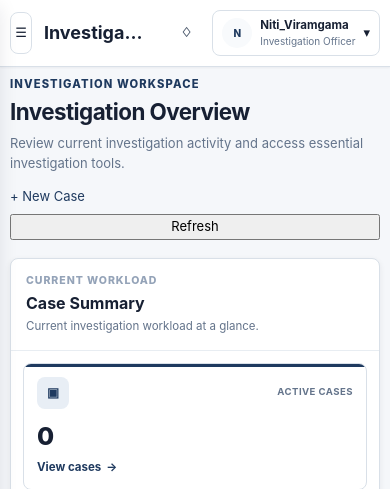
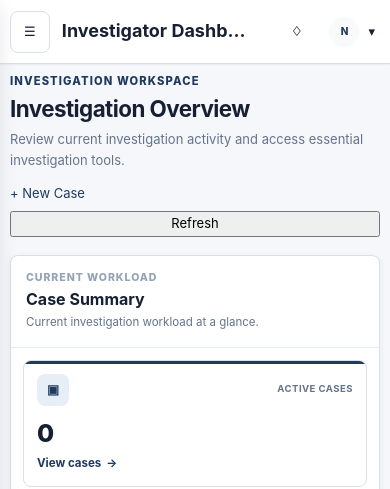
Before and after one commit to nitiviramgama/InvestigationAssistant, a Django app: page / in a window 390 px wide. Shown: the top 489 px of the page. Run offline with Django 5.2, Linux system fonts and the light colour scheme; a user stored in the database is signed in; data that the repository does not hold is empty.

Commit message:
Fix header and navigation formatting

```diff
--- a/static/css/base.css
+++ b/static/css/base.css
@@ -2431,3 +2431,126 @@
         align-items: flex-start;
     }
 }
+/* ==========================================================================
+   HEADER / NAVIGATION FIX
+   ========================================================================== */
+
+.app-header {
+    min-height: var(--header-height);
+    height: var(--header-height);
+    padding: 12px var(--page-padding);
+}
+
+.header-left {
+    flex: 1 1 auto;
+    min-width: 0;
+}
+
+.header-right {
+    display: flex;
+    align-items: center;
+    justify-content: flex-end;
+    gap: 12px;
+    flex: 0 0 auto;
+    min-width: 0;
+}
+
+.header-search {
+    display: flex;
+    align-items: center;
+    gap: 8px;
+    width: min(450px, 32vw);
+    flex: 0 1 450px;
+    margin: 0;
+}
+
+.header-search input {
+    flex: 1 1 auto;
+    width: auto;
+    min-width: 0;
+    min-height: 40px;
+}
+
+.header-search .btn {
+    flex: 0 0 40px;
+}
+
+/* Keep the sidebar close button hidden on desktop */
+.sidebar-close {
+    display: none;
+}
+
+/* User area */
+.header-user {
+    position: relative;
+    flex: 0 0 auto;
+}
+
+.user-menu-button,
+.login-link {
+    display: flex;
+    align-items: center;
+    gap: 9px;
+    min-height: 42px;
+    padding: 6px 10px;
+    border: 1px solid var(--color-border);
+    border-radius: var(--radius-md);
+    background: var(--color-white);
+}
+
+.user-information {
+    display: flex;
+    flex-direction: column;
+    align-items: flex-start;
+    min-width: 0;
+}
+
+.user-name {
+    max-width: 140px;
+    overflow: hidden;
+    text-overflow: ellipsis;
+    white-space: nowrap;
+}
+
+/* Mobile / tablet */
+@media (max-width: 900px) {
+    .app-header {
+        height: auto;
+        min-height: var(--header-height);
+    }
+
+    .header-left {
+        flex: 1 1 auto;
+    }
+
+    .header-right {
+        gap: 8px;
+    }
+
+    .header-search {
+        width: min(300px, 40vw);
+        flex: 0 1 300px;
+    }
+}
+
+@media (max-width: 640px) {
+    .app-header {
+        min-height: 64px;
+        height: 64px;
+        padding: 10px var(--page-padding);
+    }
+
+    .header-search {
+        display: none;
+    }
+
+    .user-information {
+        display: none;
+    }
+
+    .user-menu-button,
+    .login-link {
+        padding: 5px;
+        border: 0;
+    }
+}
```
